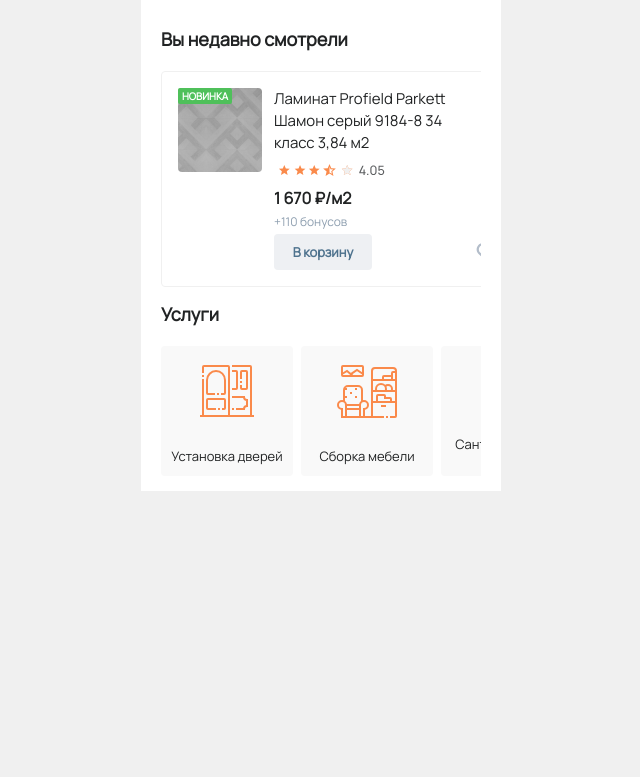
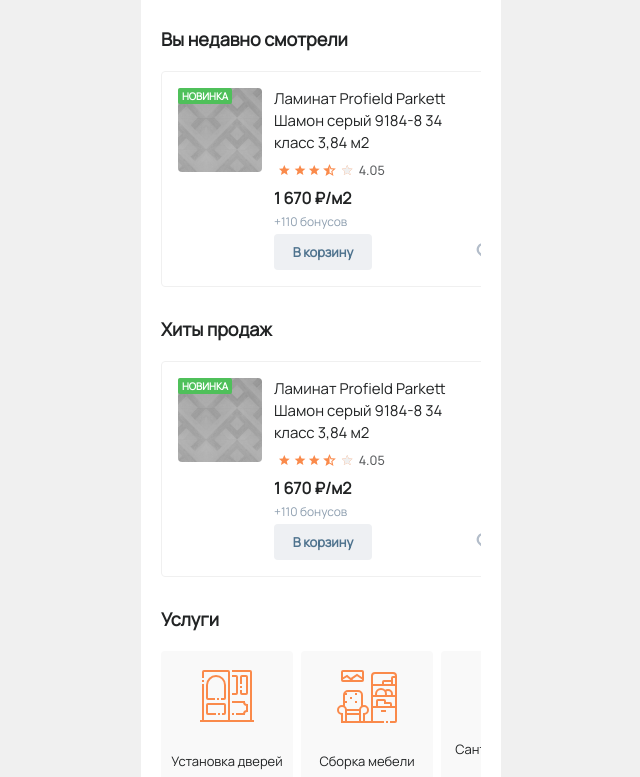
Before and after one commit to Abstrakcionist/test_task, a plain HTML site: page index.html in a window 1280 px wide. Shown: the part 551-1328 px from the top of the page, without its empty margins (319-959 px from the left). Before the commit the page ends 1042 px from the top, so only its background shows below. Drawn offline with Linux system fonts and the light colour scheme.

Commit message:
added bestsellers

```diff
--- a/index.html
+++ b/index.html
@@ -107,6 +107,55 @@
                 </div>
             </div>
         </div>
+        <div class="lastest">
+            <div class="lastest_text">
+                Хиты продаж
+            </div>
+            <div class="item_card_slider">
+                <div class="item_card">
+                    <div class="item_card_container">
+                        <div class="item_image">
+                            <img src="images/laminat.png" alt="" id="laminat_img">
+                            <div class="sticker"><span class="sticker_text">новинка</span></div>
+                        </div>
+                        <div class="item_info">
+                            <a href="" class="info_text">Ламинат Profield Parkett Шамон серый 9184-8 34<br>
+                            класс 3,84 м2</a>
+                            <img src="images/rating.svg" alt="" class="rating">
+                            <div class="price">1 670 ₽/м2</div>
+                            <div class="bonuses">+110 бонусов</div>
+                            <div class="add_to_cart">
+                                <button class="to_cart_button">
+                                    <div class="to_cart_text">В корзину</div>
+                                </button>
+                                <img src="images/like_icon.svg" alt="" class="like_button">
+                            </div>
+                        </div>
+                    </div>
+                </div>
+                <div class="item_card">
+                    <div class="item_card_container">
+                        <div class="item_image">
+                            <img src="images/laminat.png" alt="" id="laminat_img">
+                            <div class="sticker"><span class="sticker_text">новинка</span></div>
+                        </div>
+                        <div class="item_info">
+                            <a href="" class="info_text">Ламинат Profield Parkett Шамон серый 9184-8 34<br>
+                            класс 3,84 м2</a>
+                            <img src="images/rating.svg" alt="" class="rating">
+                            <div class="price">1 670 ₽/м2</div>
+                            <div class="bonuses">+110 бонусов</div>
+                            <div class="add_to_cart">
+                                <button class="to_cart_button">
+                                    <div class="to_cart_text">В корзину</div>
+                                </button>
+                                <img src="images/like_icon.svg" alt="" class="like_button">
+                            </div>
+                        </div>
+                    </div>
+                </div>
+            </div>
+        </div>
         <div class="popular">
             <div class="popular_text">Услуги</div>
             <div class="card_slider">
--- a/style.css
+++ b/style.css
@@ -213,6 +213,7 @@ header{
     width: 100%;
     height: 260px;
     margin-top: 15px;
+    margin-bottom: 15px;
 }
 
 .lastest_text{
```
